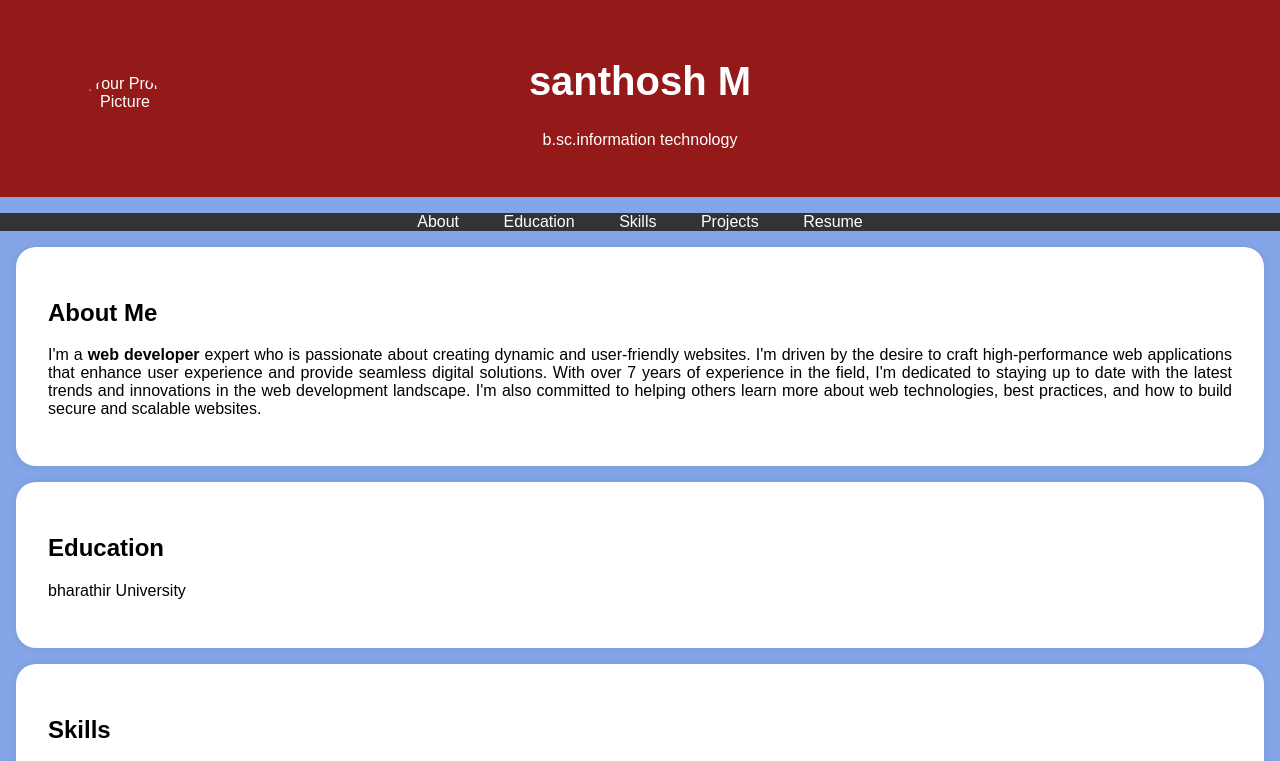
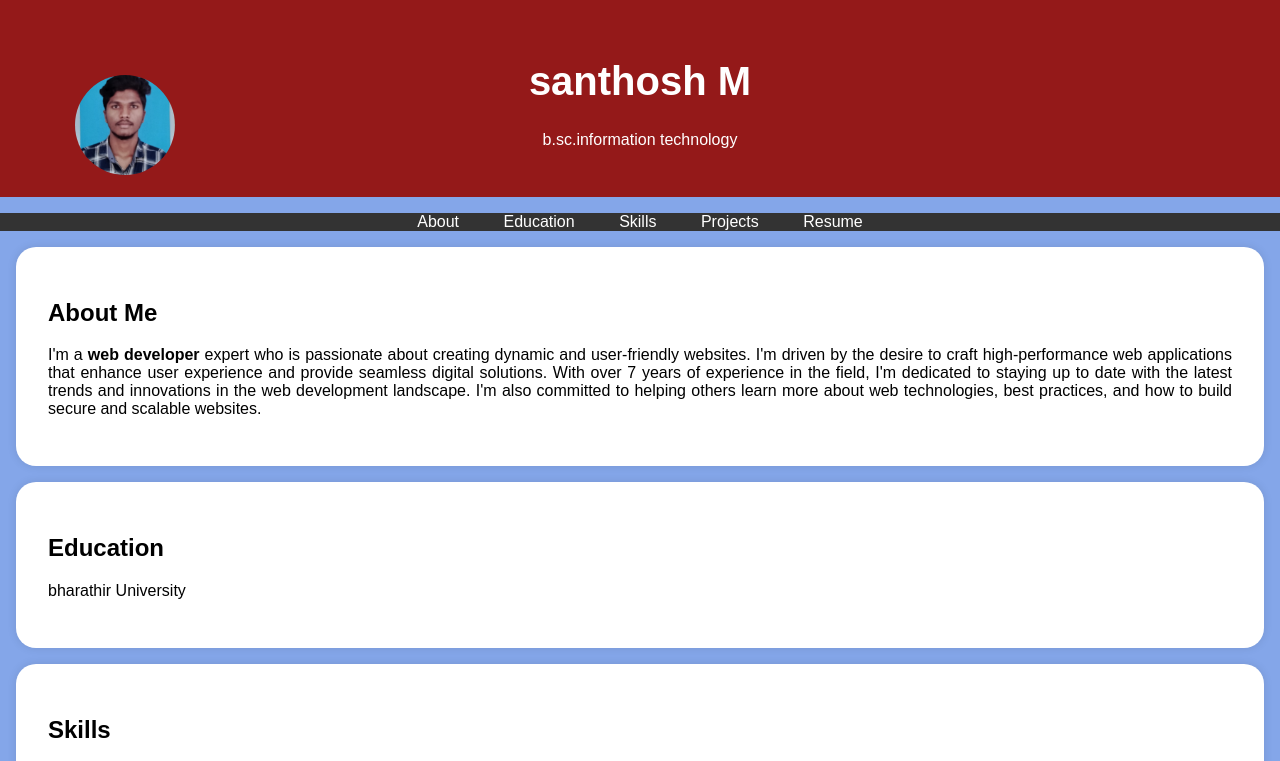
Before and after one commit to asbru262326j1308/digital-portfolio, a plain HTML site: page index.html in a window 1280 px wide. Shown: the top 761 px of the page. Drawn offline with Linux system fonts and the light colour scheme.

Commit message:
Update index.html

```diff
--- a/index.html
+++ b/index.html
@@ -95,7 +95,7 @@
     <header>
         <div class="header-content">
             <!-- Add your profile picture here -->
-            <img src="C:\Users\Student\Downloads\passport photo.jpg.jpeg.jpeg" alt="Your Profile Picture" class="profile-picture">
+            <img src="passport photo.jpg.jpeg" alt="Your Profile Picture" class="profile-picture">
             <h1>santhosh M</h1>
             <p>b.sc.information technology</p>
         </div>
```
